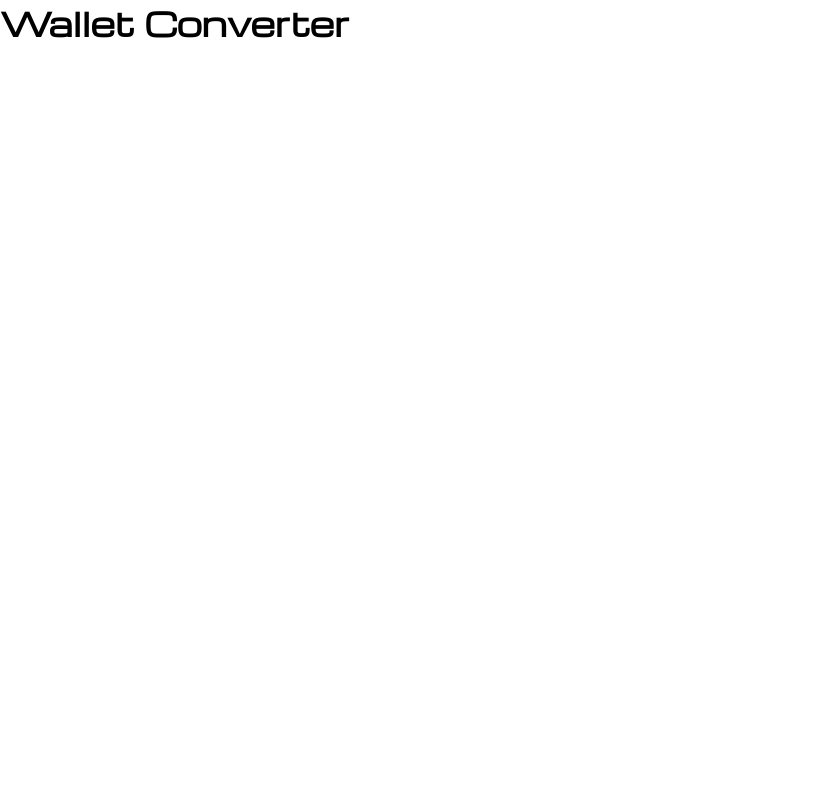
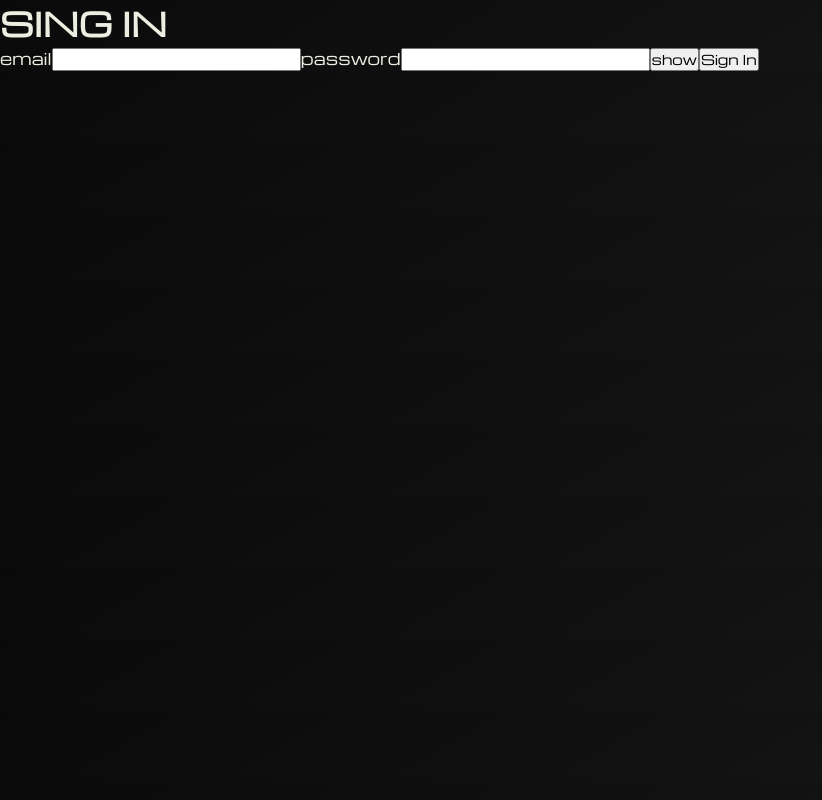
Before and after one commit to MoisesSantana/wallet-converter, a React (Vite) app: page / in a window 1280 px wide. Shown: the whole page, without its empty margins (0-822 px from the left). Built offline with nearby package versions, Linux system fonts and the light colour scheme.

Commit message:
structured form

```diff
--- a/package.json
+++ b/package.json
@@ -11,6 +11,7 @@
   "dependencies": {
     "react": "^18.2.0",
     "react-dom": "^18.2.0",
+    "react-router-dom": "^6.3.0",
     "styled-components": "^5.3.5"
   },
   "devDependencies": {
--- a/src/App.tsx
+++ b/src/App.tsx
@@ -1,7 +1,12 @@
+import { Routes, Route } from "react-router-dom"
+import Login from "./pages"
+
 export const App = () => {
   return (
-    <div className="App">
-      <h1>Wallet Converter</h1>
-    </div>
+    <main className="App">
+      <Routes>
+        <Route path="/" element={<Login />} />
+      </Routes>
+    </main>
   )
 }
--- a/src/GlobalStyle.ts
+++ b/src/GlobalStyle.ts
@@ -30,9 +30,9 @@ export const GlobalStyle = createGlobalStyle`
   }
 
   body {
-    background: var(--background);
+    background: var(--pri-background);
     -webkit-font-smoothing: antialiased;
-    color: var(--text);
+    color: var(--pri-text);
   }
 
   body, input, button, textarea {
--- a/src/main.tsx
+++ b/src/main.tsx
@@ -1,11 +1,14 @@
-import React from 'react'
-import ReactDOM from 'react-dom/client'
-import { App } from './App'
-import { GlobalStyle } from './GlobalStyle'
+import React from "react"
+import ReactDOM from "react-dom/client"
+import { App } from "./App"
+import { GlobalStyle } from "./GlobalStyle"
+import { BrowserRouter } from "react-router-dom"
 
-ReactDOM.createRoot(document.getElementById('root') as HTMLElement).render(
+ReactDOM.createRoot(document.getElementById("root") as HTMLElement).render(
   <React.StrictMode>
-    <App />
-    <GlobalStyle />
+    <BrowserRouter>
+      <GlobalStyle />
+      <App />
+    </BrowserRouter>
   </React.StrictMode>
 )
--- /dev/null
+++ b/src/pages/Login/Login.tsx
@@ -0,0 +1,46 @@
+import { useState } from "react"
+
+export const Login = () => {
+  const [passType, setPassType] = useState("password")
+  const [emailInput, setEmailInput] = useState("")
+  const [passInput, setPassInput] = useState("")
+
+
+  const handlePassType = () => {
+    const expectedType = passType === "password" ? "text" : "password"
+    setPassType(expectedType)
+  }
+
+  return (
+    <form>
+      <h1>SING IN</h1>
+      <label htmlFor="email">
+        email
+        <input
+          type="text"
+          name="email"
+          id="email"
+          value={emailInput}
+          onChange={({ target }) => setEmailInput(target.value)}
+        />
+      </label>
+      <label htmlFor="pass">
+        password
+        <input
+          type={passType}
+          name="pass"
+          id="pass"
+          value={passInput}
+          onChange={({ target }) => setPassInput(target.value)}
+        />
+        <button
+          type="button"
+          onClick={() => handlePassType()}
+        >
+          show
+        </button>
+      </label>
+      <button type="submit">Sign In</button>
+    </form>
+  )
+}
--- /dev/null
+++ b/src/pages/index.ts
@@ -0,0 +1,3 @@
+import { Login } from "./Login/Login";
+
+export default Login;
```
Also changed, not shown: 1 other file (tests, documents, lock files or other folders).
